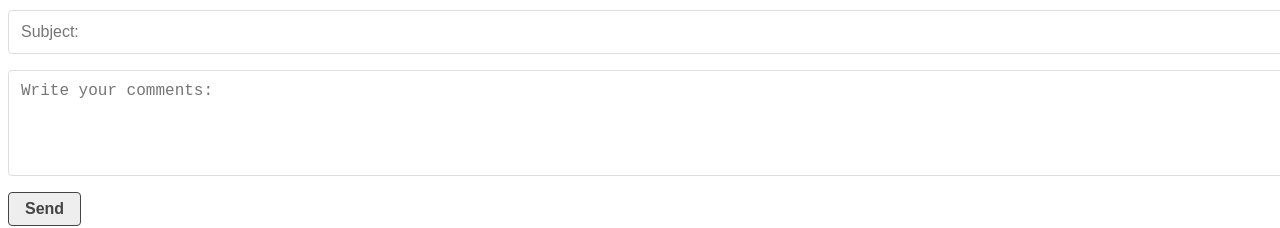
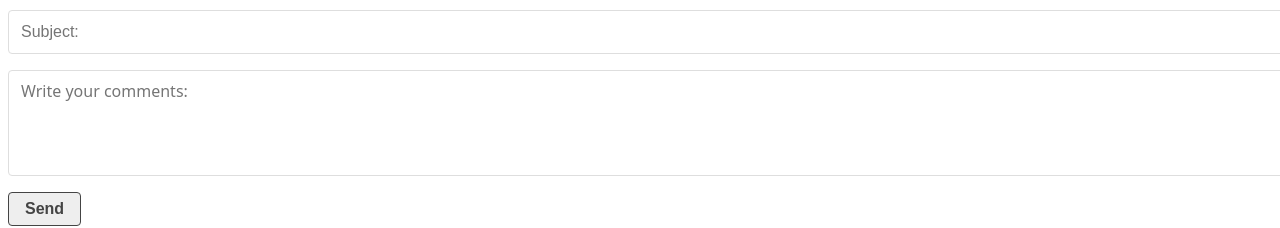
Before and after one commit to manuellpz/WebCourses, a React (Vite) app in the folder React-Ejercicios/: page / in a window 1280 px wide. Shown: the part 293-521 px from the top of the page. Built offline with nearby package versions, Linux system fonts and the light colour scheme; no server answers; data requests are answered from the project's data file.

Commit message:
Form Validations II

```diff
--- a/React-Ejercicios/src/components/ContactForm.jsx
+++ b/React-Ejercicios/src/components/ContactForm.jsx
@@ -1,25 +1,89 @@
-import React from 'react'
-import {useForm} from '../hooks/useForm'
+import { useForm } from "../hooks/useForm";
 
+const initialForm = {
+  name:"",
+  email:"",
+  subject:"",
+  comments:""
+};
 
-const initialForm = {}
+//Aquí validaremos todos los campos, esta función regresa los errores ocurridos en un objeto.
+//Esta función se usa en la función handleBlur de nuestro hook personalizado, handleBlur se ejecuta cada vez que el campo pierde el foco[evento onblur]
+const validateForm = (form) => {
+  let errors = {}
 
-const validateForm = form => {}
+  if(!form.name.trim()) {
+    errors.name = "El campo Nombre es requerido*"
+  }
+  else if(!form.email.trim()) {
+    errors.email = "El campo Email es requerido*"
+  }
+  else if(!form.subject.trim()) {
+    errors.subject = "El campo Asunto es requerido*"
+  }
+
+  return errors
+};
 
 const ContactForm = () => {
-	const {form,errors,loading,response,handleChange,handleBlur,handleSubmit} = useForm(initialForm, validateForm)
-
+  const {
+    form,
+    errors,
+    loading,
+    response,
+    handleChange,
+    handleBlur,
+    handleSubmit,
+  } = useForm(initialForm, validateForm);
 
   return (
     <div>
       <h2>Formulario De Contacto</h2>
       <form onSubmit={handleSubmit}>
-				<input type="text" name="name" placeholder="Write your name: " onBlur={handleBlur} onChange={handleChange} value={form.name} required />
-	            <input type="email" name="email" placeholder="Write your e-mail: " onBlur={handleBlur} onChange={handleChange} value={form.email} required />
-				<input type="text" name="subject" placeholder="Subject: " onBlur={handleBlur} onChange={handleChange} value={form.subject} required />
-				<textarea name="comments" cols="50" rows="5" placeholder="Write your comments: " onBlur={handleBlur} onChange={handleChange} value={form.comments} required></textarea>
+        <input
+          type="text"
+          name="name"
+          placeholder="Write your name: "
+          onBlur={handleBlur}
+          onChange={handleChange}
+          value={form.name}
+          required
+        />
+        {errors.name && <p className="error">{errors.name}</p>}
+        <input
+          type="email"
+          name="email"
+          placeholder="Write your e-mail: "
+          onBlur={handleBlur}
+          onChange={handleChange}
+          value={form.email}
+          required
+        />
+        {errors.email && <p className="error">{errors.email}</p>}
+        <input
+          type="text"
+          name="subject"
+          placeholder="Subject: "
+          onBlur={handleBlur}
+          onChange={handleChange}
+          value={form.subject}
+          required
+        />
+        {errors.subject && <p className="error">{errors.subject}</p>}
+        <textarea
+          name="comments"
+          cols="50"
+          rows="5"
+          placeholder="Write your comments: "
+          onBlur={handleBlur}
+          onChange={handleChange}
+          value={form.comments}
+          required
+        ></textarea>
         <input type="submit" value="Send" />
       </form>
-	    </div> ) }
+    </div>
+  );
+};
 
-export default ContactForm
+export default ContactForm;
--- a/React-Ejercicios/src/hooks/useForm.jsx
+++ b/React-Ejercicios/src/hooks/useForm.jsx
@@ -13,7 +13,10 @@ export const useForm = (initialForm, validateForm) => {
 		})
 	}
 
-	const handleBlur = e => {}
+	const handleBlur = e => {
+		handleChange(e)
+		setErrors(validateForm(form))
+	}
 
 	const handleSubmit = e => {}
 
--- a/React-Ejercicios/src/index.css
+++ b/React-Ejercicios/src/index.css
@@ -35,6 +35,21 @@ input[type="reset"] {
    text-align: center;
    vertical-align: middle;
    cursor: pointer;
+}
+
+textarea {
+   font-family: inherit;
+   resize: none;
+}
+
+.error {
+   color:#dc3545;
+   text-align:center;
+   font-weight: bold;
+   width:40vw;
+   margin:10px auto;
+   padding:8px;
+   border-radius:5px;
 }
 
 form {
```
Lines whose indentation alone changed are shown as unchanged.
